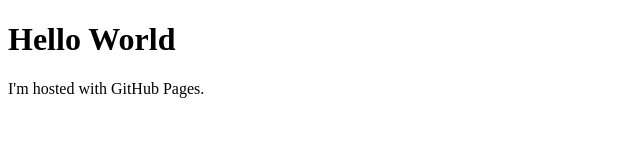
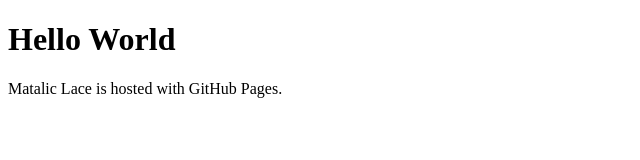
Before and after one commit to Mataliclace/Mataliclace.github.io, a plain HTML site: page index.html in a window 1280 px wide. Shown: the whole page, without its empty margins (0-640 px from the left). Drawn offline with Linux system fonts and the light colour scheme.

Commit message:
Update index.html
Changed 'I'm' to 'Matatlc Lace is'

```diff
--- a/index.html
+++ b/index.html
@@ -2,6 +2,6 @@
 <html>
 <body>
 <h1>Hello World</h1>
-<p>I'm hosted with GitHub Pages.</p>
+<p>Matalic Lace is hosted with GitHub Pages.</p>
 </body>
 </html>
```
